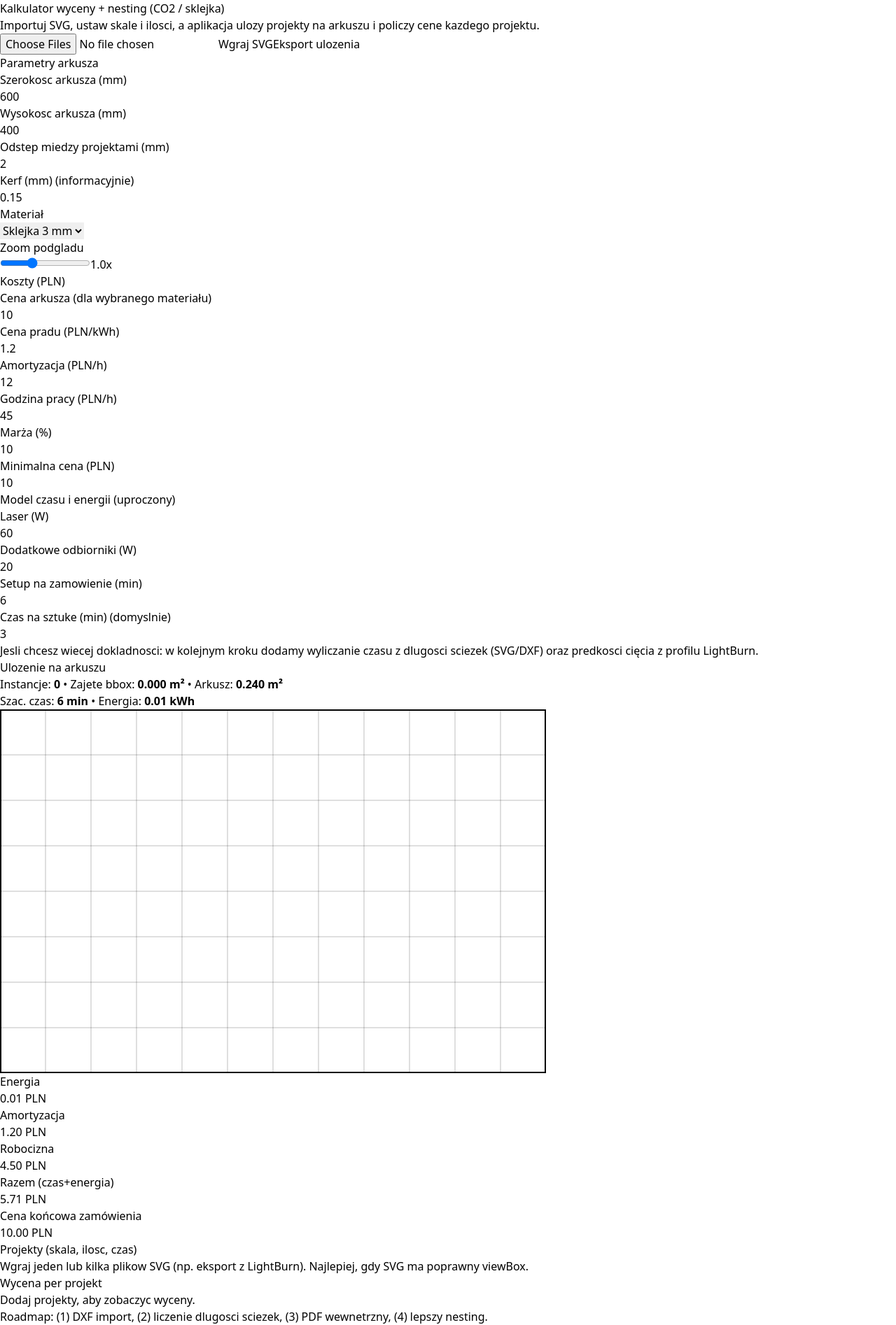
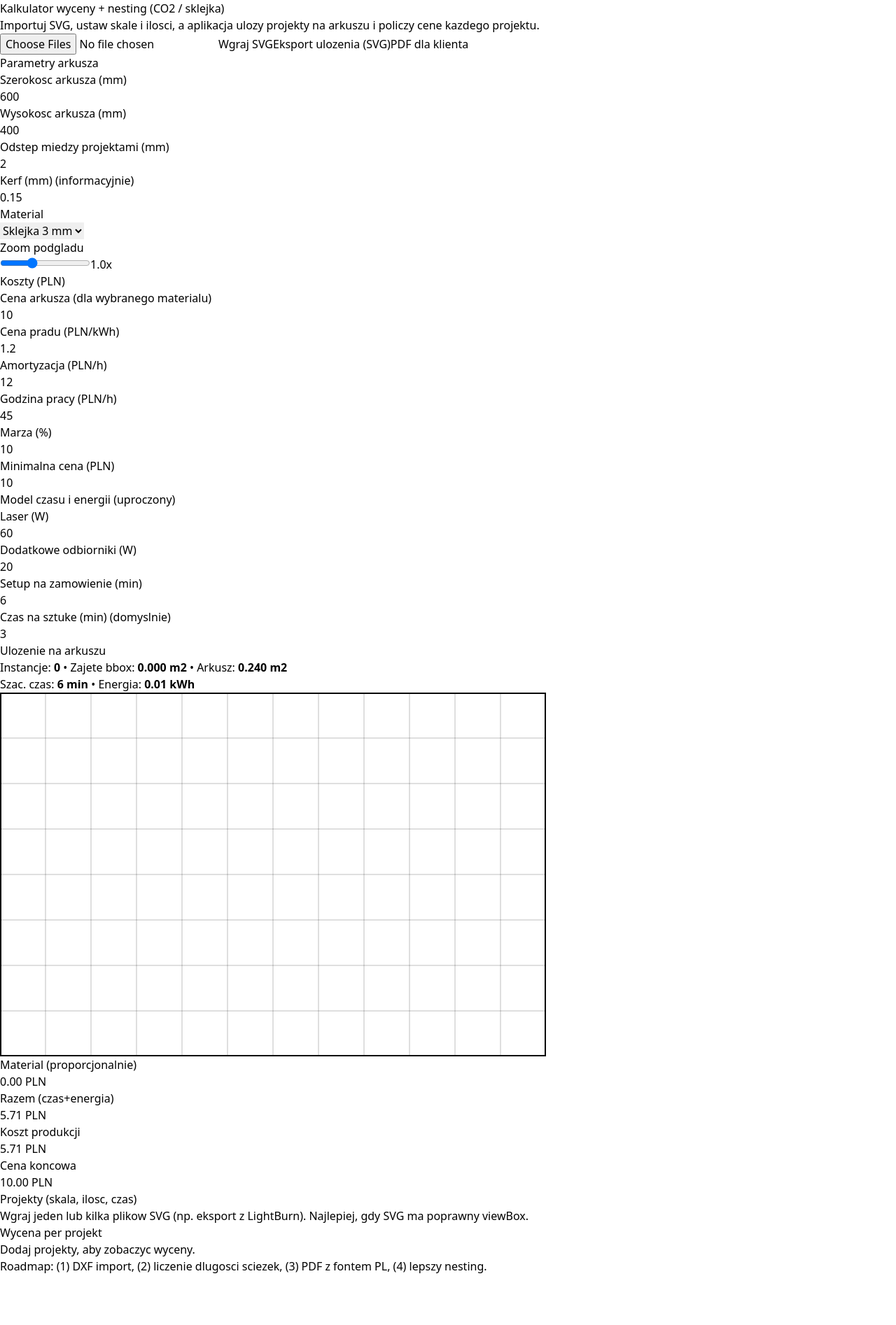
Before and after one commit to waldizur-bot/laser-kalkulator, a React (Vite) app: page / in a window 1280 px wide. Shown: the whole page at 70% size. After the commit the page ends 1822 px from the top, so only its background shows below. Built offline with nearby package versions, Linux system fonts and the light colour scheme.

Commit message:
Dodana marza i minimalna cena

```diff
--- a/package.json
+++ b/package.json
@@ -10,6 +10,8 @@
     "preview": "vite preview"
   },
   "dependencies": {
+    "jspdf": "^4.0.0",
+    "jspdf-autotable": "^5.0.7",
     "react": "^19.2.0",
     "react-dom": "^19.2.0"
   },
--- a/src/App.tsx
+++ b/src/App.tsx
@@ -1,4 +1,6 @@
 import React, { useEffect, useMemo, useRef, useState } from "react";
+import jsPDF from "jspdf";
+import autoTable from "jspdf-autotable";
 
 /**
  * Prototyp webowej aplikacji do:
@@ -7,6 +9,7 @@ import React, { useEffect, useMemo, useRef, useState } from "react";
  * - prostego nestingu (heurystyka: shelf/row packing) na arkuszu
  * - wyliczania ceny kazdego projektu osobno (material + energia + amortyzacja + robocizna)
  * - eksportu ulozenia do SVG (do ponownego otwarcia w LightBurn)
+ * - eksportu PDF dla klienta z wycena
  */
 
 // ------------------------- Helpers -------------------------
@@ -98,6 +101,24 @@ function downloadText(filename: string, text: string) {
   URL.revokeObjectURL(url);
 }
 
+function fmtPLN(n: number) {
+  return `${n.toFixed(2)} PLN`;
+}
+
+function nowStamp() {
+  const d = new Date();
+  const yyyy = d.getFullYear();
+  const mm = String(d.getMonth() + 1).padStart(2, "0");
+  const dd = String(d.getDate()).padStart(2, "0");
+  const hh = String(d.getHours()).padStart(2, "0");
+  const mi = String(d.getMinutes()).padStart(2, "0");
+  return {
+    date: `${yyyy}-${mm}-${dd}`,
+    time: `${hh}:${mi}`,
+    id: `WYC-${yyyy}${mm}${dd}-${hh}${mi}`,
+  };
+}
+
 // ------------------------- Types -------------------------
 
 type Design = {
@@ -141,7 +162,7 @@ export default function App() {
   const [kerf, setKerf] = useState(0.15); // mm
   const [padding, setPadding] = useState(2); // mm
 
-  // Materiały (profile w stanie, żeby dało się edytować cenę arkusza)
+  // Materialy
   const [materials, setMaterials] = useState<MaterialProfile[]>(MATERIALS_DEFAULT);
   const [materialId, setMaterialId] = useState<string>(MATERIALS_DEFAULT[0].id);
 
@@ -162,7 +183,7 @@ export default function App() {
   const [deprPerHour, setDeprPerHour] = useState(12); // PLN / h
   const [laborPerHour, setLaborPerHour] = useState(45); // PLN / h
 
-  // Cena sprzedaży
+  // Cena sprzedazy
   const [marginPercent, setMarginPercent] = useState(10); // %
   const [minOrderPrice, setMinOrderPrice] = useState(10); // PLN
 
@@ -170,7 +191,7 @@ export default function App() {
   const [laserWatt, setLaserWatt] = useState(60); // W
   const [assistWatt, setAssistWatt] = useState(20); // W
   const [baseMinutesPerItem, setBaseMinutesPerItem] = useState(3); // min / szt
-  const [setupMinutes, setSetupMinutes] = useState(6); // min / zamówienie
+  const [setupMinutes, setSetupMinutes] = useState(6); // min / zamowienie
 
   // Projekty
   const [designs, setDesigns] = useState<Design[]>([]);
@@ -268,10 +289,21 @@ export default function App() {
 
   const sheetArea = sheetW * sheetH; // mm2
 
+  // PLN / mm2
   const materialShare = useMemo(() => {
     if (!nesting.ok || instances.length === 0) return 0;
-    return sheetCost / Math.max(1e-9, sheetArea); // PLN / mm2
+    return sheetCost / Math.max(1e-9, sheetArea);
   }, [nesting.ok, instances.length, sheetCost, sheetArea]);
+
+  // NOWE: wykorzystanie arkusza i koszt materialu dla zamowienia
+  const materialUsage = useMemo(() => {
+    if (instances.length === 0) return 0;
+    return clamp(totalArea / Math.max(1e-9, sheetArea), 0, 1);
+  }, [instances.length, totalArea, sheetArea]);
+
+  const materialCostOrder = useMemo(() => {
+    return sheetCost * materialUsage; // PLN
+  }, [sheetCost, materialUsage]);
 
   const timeAndEnergyTotals = useMemo(() => {
     let minutes = setupMinutes;
@@ -292,17 +324,19 @@ export default function App() {
     const depr = timeAndEnergyTotals.hours * deprPerHour;
     const labor = timeAndEnergyTotals.hours * laborPerHour;
 
-    // total = koszty czasu i energii (jak było wcześniej)
     return { energy, depr, labor, total: energy + depr + labor };
   }, [timeAndEnergyTotals, powerPrice, deprPerHour, laborPerHour]);
 
-  // NOWE: cena końcowa zamówienia (koszt produkcji + marża, min. cena)
+  // NOWE: koszt produkcji (czas+energia + material)
+  const productionCost = useMemo(() => {
+    return orderCosts.total + materialCostOrder;
+  }, [orderCosts.total, materialCostOrder]);
+
+  // NOWE: cena koncowa z marza i min cena
   const finalPrice = useMemo(() => {
-    // tu możesz w przyszłości dodać też narzut materiału/odpadu albo stałą opłatę
-    const productionCost = orderCosts.total; // aktualnie: energia+amortyzacja+robocizna (materiał jest rozbijany per sztuka)
     const withMargin = productionCost * (1 + marginPercent / 100);
     return Math.max(withMargin, minOrderPrice);
-  }, [orderCosts.total, marginPercent, minOrderPrice]);
+  }, [productionCost, marginPercent, minOrderPrice]);
 
   const perItemPrice = useMemo(() => {
     if (instances.length === 0) return new Map<string, number>();
@@ -317,7 +351,7 @@ export default function App() {
       sumM += m;
     }
 
-    const timeCostPool = orderCosts.total; // energia + depr + labor
+    const timeCostPool = orderCosts.total;
 
     const out = new Map<string, number>();
     for (const it of instances) {
@@ -404,6 +438,54 @@ export default function App() {
     downloadText("layout_export.svg", out);
   }
 
+  function exportPdfClient() {
+    const { id, date, time } = nowStamp();
+
+    // Skalujemy pozycje tak, aby suma pozycji = finalPrice (z marza + min)
+    const baseSum = groupedPrices.reduce((acc, r) => acc + r.total, 0);
+    const multiplier = baseSum > 0 ? finalPrice / baseSum : 1;
+
+    const rows = groupedPrices.map((r) => {
+      const unit = r.unit * multiplier;
+      const total = r.total * multiplier;
+      return [r.name, String(r.qty), fmtPLN(unit), fmtPLN(total)];
+    });
+
+    const doc = new jsPDF({ unit: "mm", format: "a4" });
+
+    doc.setFontSize(16);
+    doc.text("WYCENA - LASER CO2", 14, 16);
+
+    doc.setFontSize(10);
+    doc.text(`Numer: ${id}`, 14, 24);
+    doc.text(`Data: ${date} ${time}`, 14, 29);
+    doc.text(`Material: ${selectedMaterial.name}`, 14, 34);
+    doc.text(`Arkusz: ${sheetW} x ${sheetH} mm`, 14, 39);
+
+    autoTable(doc, {
+      startY: 46,
+      head: [["Projekt", "Ilosc", "Cena / szt", "Suma"]],
+      body: rows.length ? rows : [["(brak)", "-", "-", "-"]],
+      styles: { fontSize: 10 },
+      headStyles: { fillColor: [240, 240, 240], textColor: 20 },
+    });
+
+    const y = (doc as any).lastAutoTable?.finalY ?? 46;
+
+    doc.setFontSize(11);
+    doc.text(`RAZEM: ${fmtPLN(finalPrice)}`, 14, y + 10);
+
+    doc.setFontSize(9);
+    doc.text(`Material (proporcjonalnie): ${fmtPLN(materialCostOrder)}  (wykorzystanie: ${(materialUsage * 100).toFixed(1)}%)`, 14, y + 16);
+    doc.text(`Czas+energia: ${fmtPLN(orderCosts.total)}`, 14, y + 21);
+    doc.text(`Szac. czas: ${timeAndEnergyTotals.minutes.toFixed(0)} min`, 14, y + 26);
+
+    doc.setFontSize(8);
+    doc.text("Wycena orientacyjna. Termin realizacji do ustalenia.", 14, y + 34);
+
+    doc.save(`${id}-wycena.pdf`);
+  }
+
   // ------------------------- UI -------------------------
 
   return (
@@ -417,15 +499,9 @@ export default function App() {
             </p>
           </div>
 
-          <div className="flex gap-2">
+          <div className="flex gap-2 flex-wrap">
             <label className="inline-flex items-center gap-2 px-3 py-2 rounded-xl bg-white shadow-sm border border-zinc-200 cursor-pointer">
-              <input
-                type="file"
-                accept="image/svg+xml"
-                multiple
-                className="hidden"
-                onChange={(e) => onAddSvg(e.target.files)}
-              />
+              <input type="file" accept="image/svg+xml" multiple className="hidden" onChange={(e) => onAddSvg(e.target.files)} />
               <span className="text-sm font-medium">Wgraj SVG</span>
             </label>
 
@@ -433,9 +509,15 @@ export default function App() {
               className="px-3 py-2 rounded-xl bg-white shadow-sm border border-zinc-200 text-sm font-medium disabled:opacity-50"
               disabled={!nesting.ok}
               onClick={exportLayoutSvg}
-              title={!nesting.ok ? "Najpierw dopasuj tak, aby zmiescilo sie na arkuszu" : "Eksport SVG do LightBurn"}
             >
-              Eksport ulozenia
+              Eksport ulozenia (SVG)
+            </button>
+
+            <button
+              className="px-3 py-2 rounded-xl bg-white shadow-sm border border-zinc-200 text-sm font-medium"
+              onClick={exportPdfClient}
+            >
+              PDF dla klienta
             </button>
           </div>
         </div>
@@ -457,7 +539,7 @@ export default function App() {
                 <NumberInput value={kerf} onChange={setKerf} min={0} step={0.01} />
               </Row>
 
-              <Row label="Materiał">
+              <Row label="Material">
                 <select
                   className="w-full px-3 py-2 rounded-xl border border-zinc-200 bg-white text-sm"
                   value={materialId}
@@ -488,7 +570,7 @@ export default function App() {
             </Card>
 
             <Card title="Koszty (PLN)">
-              <Row label="Cena arkusza (dla wybranego materiału)">
+              <Row label="Cena arkusza (dla wybranego materialu)">
                 <NumberInput value={sheetCost} onChange={setSheetCostForSelected} min={0} step={0.1} />
               </Row>
 
@@ -502,7 +584,7 @@ export default function App() {
                 <NumberInput value={laborPerHour} onChange={setLaborPerHour} min={0} step={0.1} />
               </Row>
 
-              <Row label="Marża (%)">
+              <Row label="Marza (%)">
                 <NumberInput value={marginPercent} onChange={setMarginPercent} min={0} step={1} />
               </Row>
               <Row label="Minimalna cena (PLN)">
@@ -523,10 +605,6 @@ export default function App() {
               <Row label="Czas na sztuke (min) (domyslnie)">
                 <NumberInput value={baseMinutesPerItem} onChange={setBaseMinutesPerItem} min={0} step={0.5} />
               </Row>
-              <p className="text-xs text-zinc-600 mt-2">
-                Jesli chcesz wiecej dokladnosci: w kolejnym kroku dodamy wyliczanie czasu z dlugosci sciezek (SVG/DXF)
-                oraz predkosci cięcia z profilu LightBurn.
-              </p>
             </Card>
           </div>
 
@@ -537,8 +615,8 @@ export default function App() {
                 <div className="text-sm text-zinc-700">
                   {nesting.ok ? (
                     <span>
-                      Instancje: <b>{instances.length}</b> • Zajete bbox: <b>{(totalArea / 1e6).toFixed(3)} m²</b> • Arkusz:{" "}
-                      <b>{(sheetArea / 1e6).toFixed(3)} m²</b>
+                      Instancje: <b>{instances.length}</b> • Zajete bbox: <b>{(totalArea / 1e6).toFixed(3)} m2</b> • Arkusz:{" "}
+                      <b>{(sheetArea / 1e6).toFixed(3)} m2</b>
                     </span>
                   ) : (
                     <span className="text-rose-700">Nie miesci sie na arkuszu — zmniejsz skale/ilosci lub zwieksz arkusz.</span>
@@ -555,14 +633,10 @@ export default function App() {
               </div>
 
               <div className="mt-3 grid grid-cols-1 md:grid-cols-4 gap-3">
-                <Stat label="Energia" value={`${orderCosts.energy.toFixed(2)} PLN`} />
-                <Stat label="Amortyzacja" value={`${orderCosts.depr.toFixed(2)} PLN`} />
-                <Stat label="Robocizna" value={`${orderCosts.labor.toFixed(2)} PLN`} />
+                <Stat label="Material (proporcjonalnie)" value={`${materialCostOrder.toFixed(2)} PLN`} />
                 <Stat label="Razem (czas+energia)" value={`${orderCosts.total.toFixed(2)} PLN`} />
-              </div>
-
-              <div className="mt-3">
-                <Stat label="Cena końcowa zamówienia" value={`${finalPrice.toFixed(2)} PLN`} />
+                <Stat label="Koszt produkcji" value={`${productionCost.toFixed(2)} PLN`} />
+                <Stat label="Cena koncowa" value={`${finalPrice.toFixed(2)} PLN`} />
               </div>
             </Card>
 
@@ -582,7 +656,7 @@ export default function App() {
                           <div>
                             <div className="font-medium">{d.name}</div>
                             <div className="text-xs text-zinc-600 tabular-nums">
-                              Rozmiar: {w.toFixed(1)} × {h.toFixed(1)} • baza: {d.baseW.toFixed(1)} × {d.baseH.toFixed(1)}
+                              Rozmiar: {w.toFixed(1)} x {h.toFixed(1)} • baza: {d.baseW.toFixed(1)} x {d.baseH.toFixed(1)}
                             </div>
                           </div>
                           <button
@@ -666,9 +740,7 @@ export default function App() {
         </div>
 
         <div className="mt-8 text-xs text-zinc-500">
-          <p>
-            Roadmap: (1) DXF import, (2) liczenie dlugosci sciezek, (3) PDF wewnetrzny, (4) lepszy nesting.
-          </p>
+          <p>Roadmap: (1) DXF import, (2) liczenie dlugosci sciezek, (3) PDF z fontem PL, (4) lepszy nesting.</p>
         </div>
       </div>
     </div>
```
Also changed, not shown: 1 other file (tests, documents, lock files or other folders).
